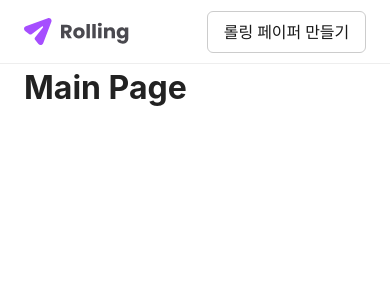
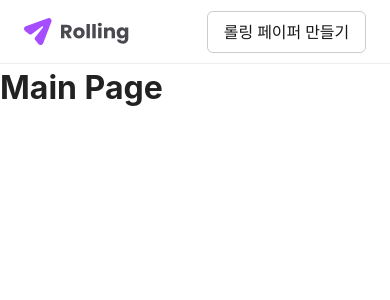
Before and after one commit to daeya0406/rolling-part2-team2, a React (Vite) app: page / in a window 390 px wide. Shown: the top 300 px of the page. Built offline with nearby package versions, Linux system fonts and the light colour scheme; a web font is replaced by a local one.

Commit message:
fix : default-layout.scss 수정

```diff
--- a/src/layouts/default-layout.scss
+++ b/src/layouts/default-layout.scss
@@ -1,11 +1,11 @@
-main {
-  max-width: 1200px;
-  margin: auto;
-}
+// main {
+//   max-width: 1200px;
+//   margin: auto;
+// }
 
-@media (max-width: 1248px) {
-  main {
-    max-width: 1248px;
-    padding: 0 24px;
-  }
-}
+// @media (max-width: 1248px) {
+//   main {
+//     max-width: 1248px;
+//     padding: 0 24px;
+//   }
+// }
```
